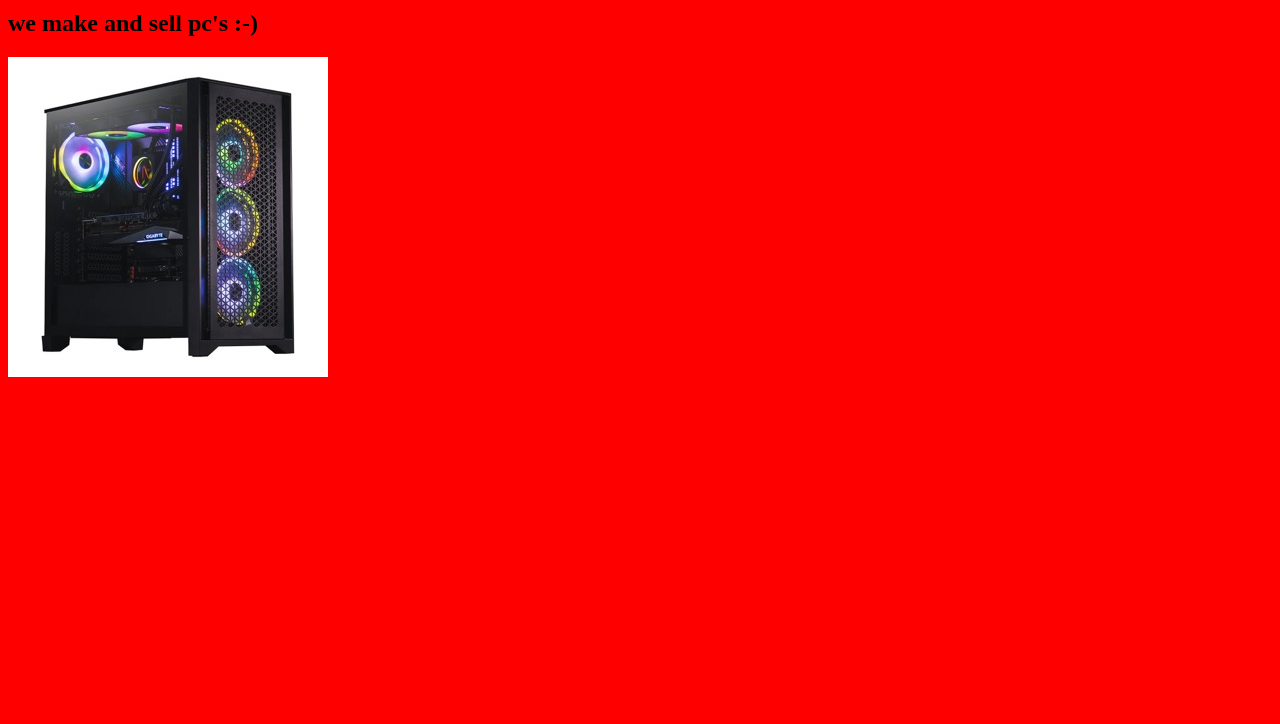
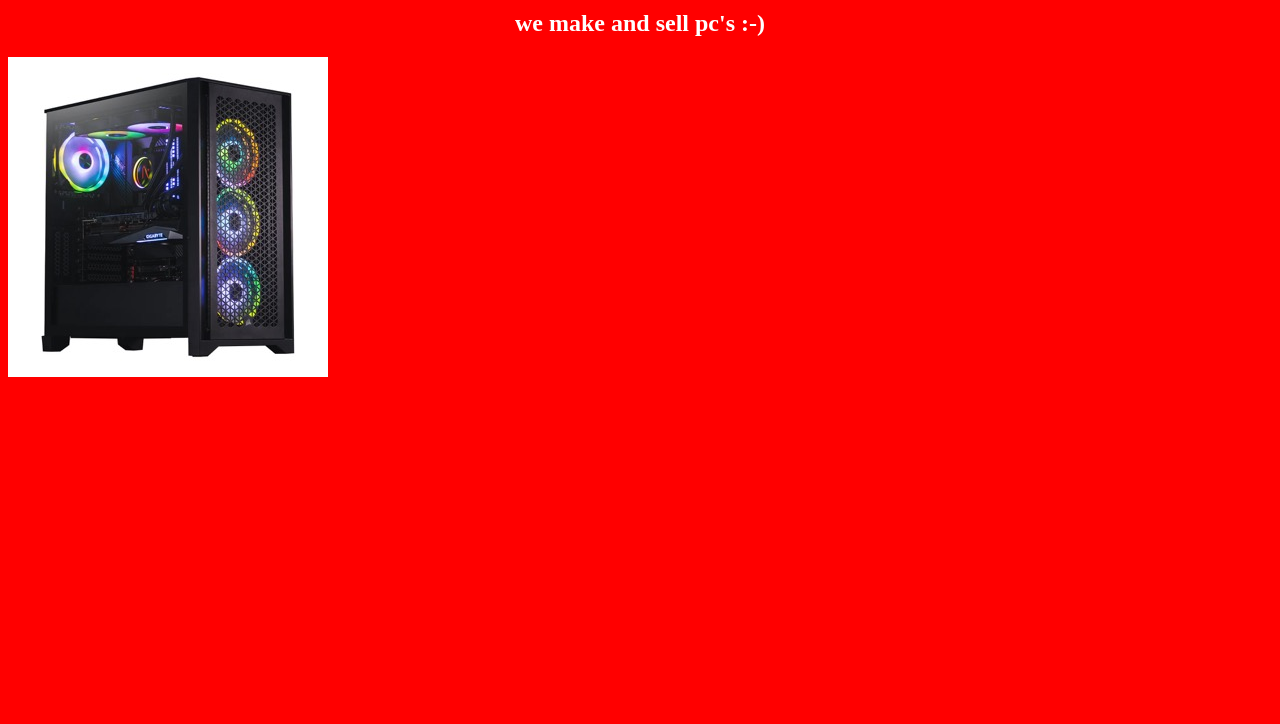
Before and after one commit to kale-armstrong/kale-armstrong.github.io, a plain HTML site: page kale%27s+custom+pc%27s.html in a window 1280 px wide. Shown: the part 76-800 px from the top of the page. Drawn offline with Linux system fonts and the light colour scheme.

Commit message:
Update kale%27s+custom+pc%27s.html

```diff
--- a/kale%27s+custom+pc%27s.html
+++ b/kale%27s+custom+pc%27s.html
@@ -2,5 +2,5 @@
 <html>
 <body style="background-color:red">
 <h1 style="text-align: center; background-color:red; color:black; border-style:dashed">kale's custom pc's</h1>
-<h2 style=text-align: center; color:white; border-style:hard">we make and sell pc's :-)</h2>
+<h2 style="text-align: center; color:white; border-style:hard">we make and sell pc's :-)</h2>
 <img id="gpic" src="after shock pc Small.jpeg">
```
